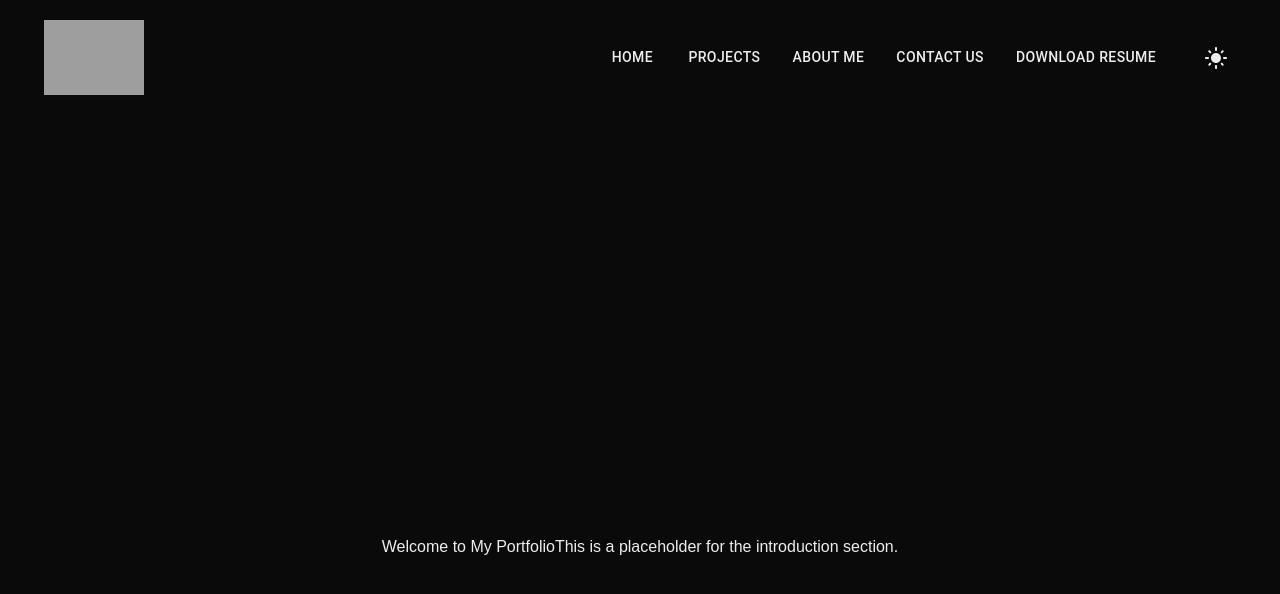
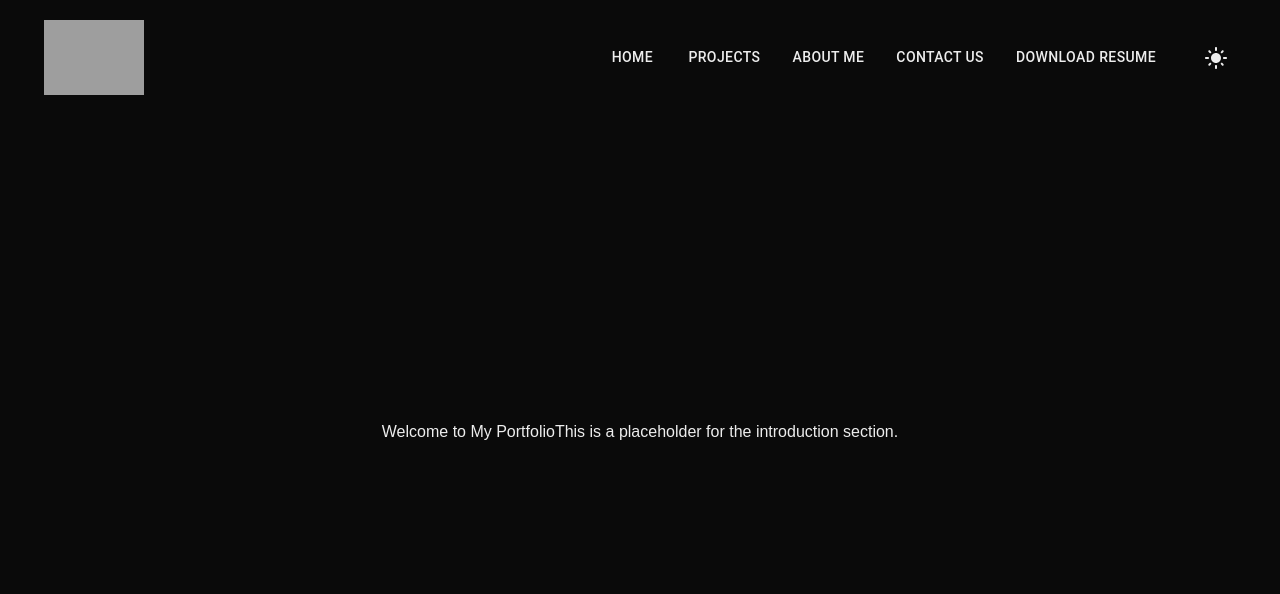
Before and after one commit to MeghaSudhakaranNair/megha-nair-portfolio, a Next.js app: page / in a window 1280 px wide. Shown: the top 594 px of the page. Built offline with nearby package versions, Linux system fonts and the light colour scheme; grey boxes are pictures that could not be loaded.

Commit message:
added scroll effect

```diff
--- a/app/components/Aboutme.tsx
+++ b/app/components/Aboutme.tsx
@@ -1,6 +1,6 @@
 const AboutMe = () => {
   return (
-    <section id="about-me" data-aos="fade-up">
+    <section id="about-me" className="fade fadeOut">
       <h2>About Me</h2>
       <p>This is a placeholder for the About Me section.</p>
     </section>
--- a/app/components/Contact.tsx
+++ b/app/components/Contact.tsx
@@ -1,6 +1,6 @@
 const Contact = () => {
   return (
-    <section id="contact" data-aos="fade-up">
+    <section id="contact" className="fade fadeOut">
       <h2>Contact</h2>
       <p>This is a placeholder for the Contact section.</p>
     </section>
--- a/app/components/Header.tsx
+++ b/app/components/Header.tsx
@@ -25,7 +25,7 @@ const Header = () => {
 
   return (
     <AppBar
-      position="static"
+      position="fixed"
       sx={{ backgroundColor: "transparent", boxShadow: "none" }} // Transparent header with no shadow
     >
       <Toolbar>
--- a/app/components/Landing.tsx
+++ b/app/components/Landing.tsx
@@ -1,6 +1,6 @@
 const Home = () => {
   return (
-    <section id="home" data-aos="fade-up">
+    <section id="home" className="fade fadeOut">
       <h2>Welcome to My Portfolio</h2>
       <p>This is a placeholder for the introduction section.</p>
     </section>
--- a/app/components/Projects.tsx
+++ b/app/components/Projects.tsx
@@ -1,6 +1,6 @@
 const Projects = () => {
   return (
-    <section id="projects" data-aos="fade-up">
+    <section id="projects" className="fade fadeOut">
       <h2>Projects</h2>
       <p>This is a placeholder for the Projects section.</p>
     </section>
--- a/app/globals.css
+++ b/app/globals.css
@@ -30,7 +30,9 @@
 
 html {
   scroll-behavior: smooth; /* Smooth scrolling between sections */
-  height: 100%; /* Ensures the body takes up full height */
+  height: 100%; /* Ensures the body takes full height */
+  margin: 0;
+  padding: 0;
 }
 
 body {
@@ -42,18 +44,35 @@ body {
   padding: 0;
   display: flex;
   flex-direction: column;
-  height: 100vh; /* Full viewport height */
-  overflow-y: scroll; /* Enable scrolling */
+  height: 100vh;
+  overflow-y: scroll;
   scroll-snap-type: y mandatory;
 }
 
 section {
-  scroll-snap-align: start; /* Snap each section to the top of the viewport */
-  height: 100vh; /* 100% height of the viewport for each section */
+  scroll-snap-align: start; /* Align each section to the top of the viewport */
+  height: 100vh; /* Full viewport height */
   display: flex;
   justify-content: center;
   align-items: center;
-  padding-top: 64px; /* Offset for the fixed header, adjust as necessary */
+  padding-top: 64px; /* Adjust for fixed header */
+  opacity: 0; /* Initially hide the sections */
+  transition: opacity 0.7s ease-in-out;
+}
+
+/* Ensure smooth fading transitions */
+.fade {
+  transition: opacity 0.7s ease-in-out; /* Smooth transition */
+}
+
+/* Initially hidden */
+.fadeOut {
+  opacity: 0;
+}
+
+/* Visible when in view */
+.fadeIn {
+  opacity: 1;
 }
 
 /* Header Styles */
--- a/app/page.tsx
+++ b/app/page.tsx
@@ -1,6 +1,7 @@
 "use client";
 import Image from "next/image";
 import AOS from "aos";
+import "aos/dist/aos.css"; // Import AOS styles
 import Header from "./components/Header";
 import Projects from "./components/Projects";
 import AboutMe from "./components/Aboutme";
@@ -10,11 +11,42 @@ import Landing from "./components/Landing";
 
 export default function Home() {
   useEffect(() => {
+    // Initialize AOS for animations (optional)
     AOS.init({
       duration: 1000,
       easing: "ease-in-out",
       once: true,
     });
+
+    // Intersection Observer options
+    const observerOptions = {
+      root: null,
+      rootMargin: "0px",
+      threshold: 0.7, // Trigger when 70% of the element is visible
+    };
+
+    // Observer callback function
+    const observerCallback = (entries: IntersectionObserverEntry[]) => {
+      entries.forEach((entry) => {
+        if (entry.isIntersecting) {
+          // When the element is in view, add fadeIn class
+          entry.target.classList.replace("fadeOut", "fadeIn");
+        } else {
+          // When the element is out of view, add fadeOut class
+          entry.target.classList.replace("fadeIn", "fadeOut");
+        }
+      });
+    };
+
+    // Create the IntersectionObserver
+    const observer = new IntersectionObserver(
+      observerCallback,
+      observerOptions
+    );
+
+    // Select all elements with the 'fade' class and start observing them
+    const fadeElms = document.querySelectorAll(".fade");
+    fadeElms.forEach((el) => observer.observe(el));
   }, []);
   return (
     <div>
--- a/package.json
+++ b/package.json
@@ -15,6 +15,7 @@
     "@mui/material": "^7.3.1",
     "aos": "^2.3.4",
     "autoprefixer": "^10.4.21",
+    "intersection-observer": "^0.12.2",
     "next": "15.4.5",
     "postcss": "^8.5.6",
     "react": "19.1.0",
```
Also changed, not shown: 1 other file (tests, documents, lock files or other folders).
